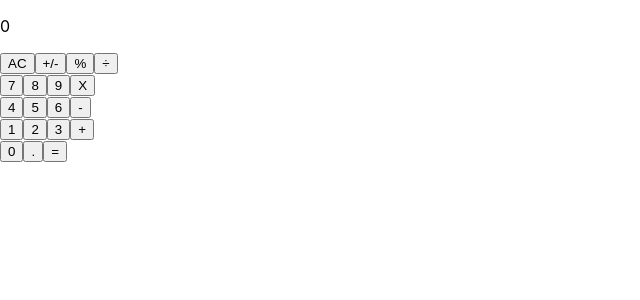
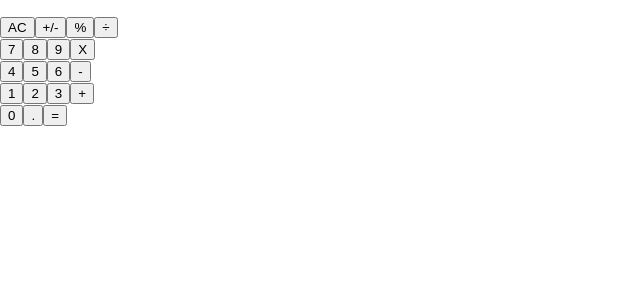
Before and after one commit to KabohaJeanMark/math-magicians, a React (Create React App) app: page / in a window 1280 px wide. Shown: the top 300 px of the page, without its empty margins (0-640 px from the left). Built offline with nearby package versions, Linux system fonts and the light colour scheme.

Commit message:
Pass the total or next value to Display to display the current result.

```diff
--- a/src/components/App.js
+++ b/src/components/App.js
@@ -28,9 +28,10 @@ class App extends React.Component {
   }
 
   render() {
+    const { total } = this.state;
     return (
       <>
-        <Display result="0" />
+        <Display result={total} />
         <ButtonPanel />
       </>
     );
```
